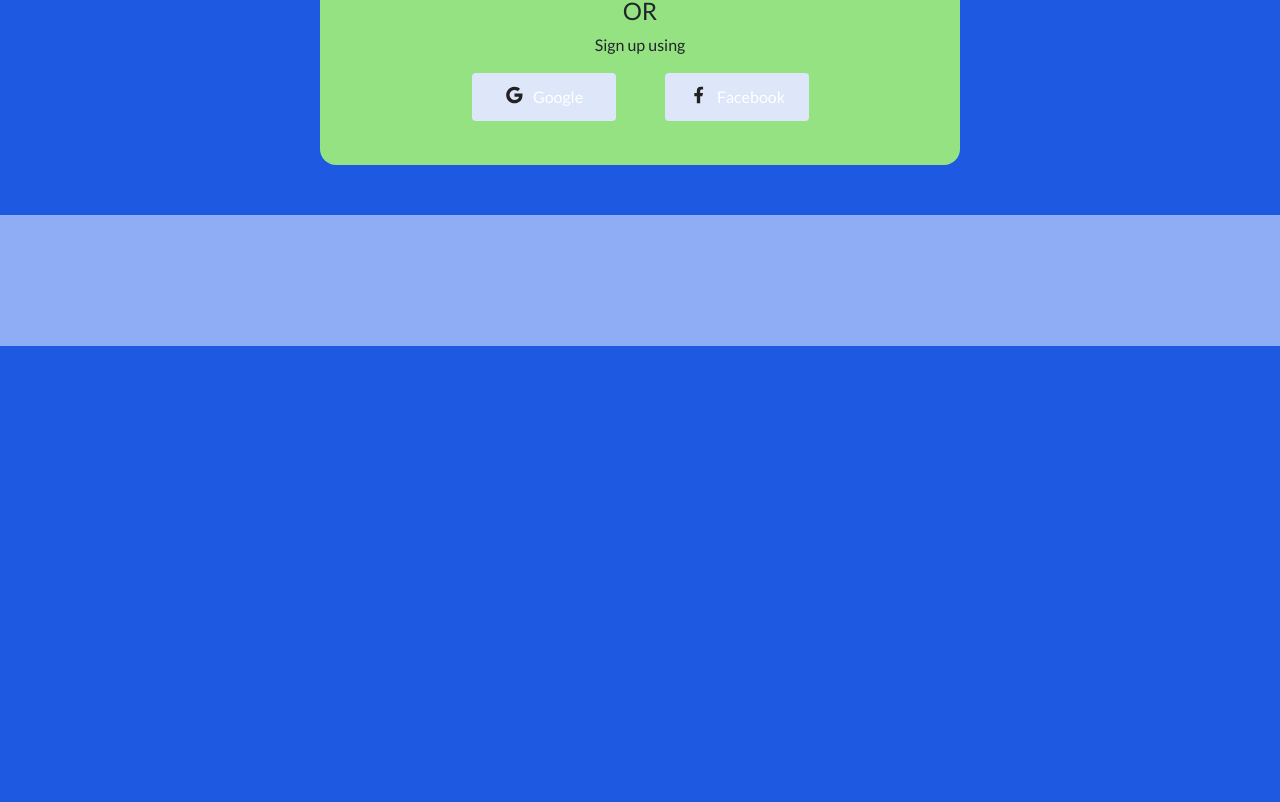
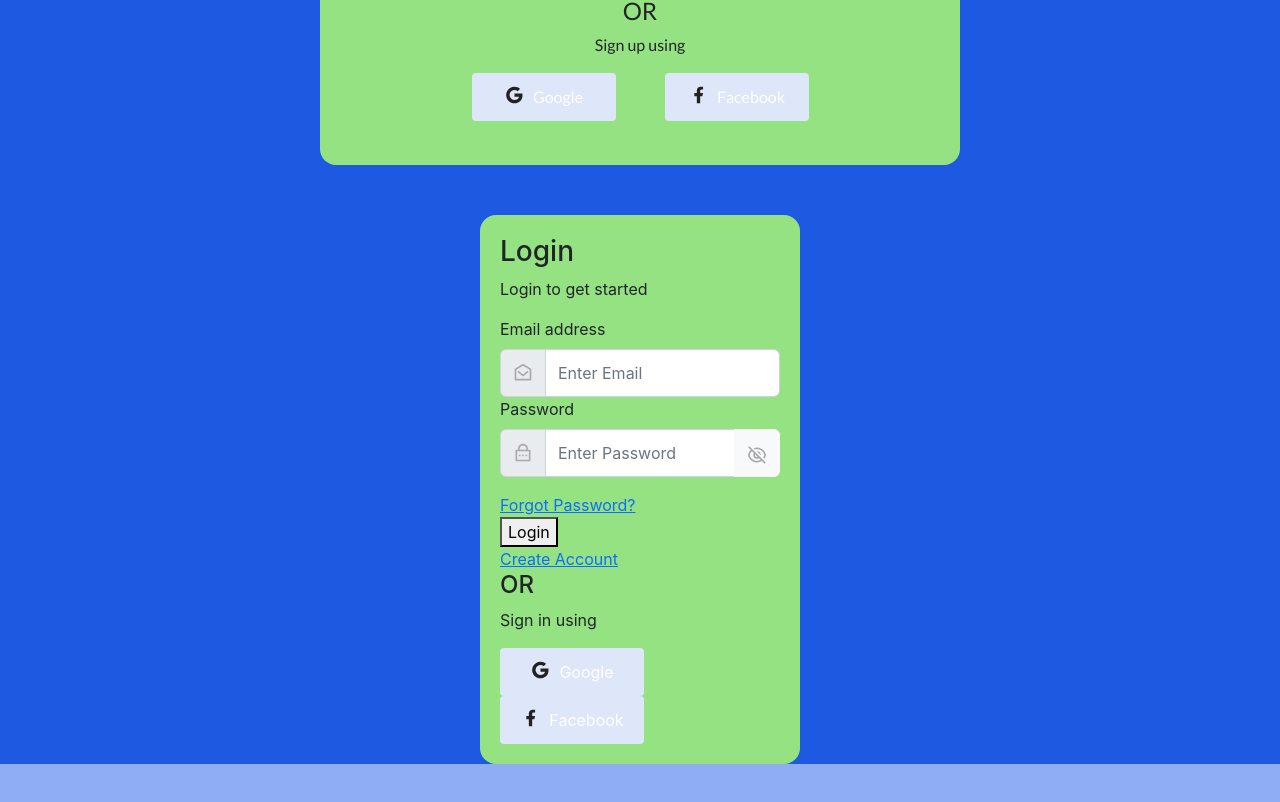
Before and after one commit to mosesrc/WeatherAppTTS-react, a React (Create React App) app: page / in a window 1280 px wide. Shown: the part 698-1500 px from the top of the page. Before the commit the page ends 1044 px from the top, so only its background shows below. Built offline with nearby package versions, Linux system fonts and the light colour scheme.

Commit message:
WEAT-14 Added all elements to component 	- Need to style

```diff
--- a/src/App.js
+++ b/src/App.js
@@ -3,13 +3,17 @@ import "./App.css";
 import Header from "./components/HeaderComponent/header";
 import Footer from "./components/FooterComponent/Footer";
 import NewAccountForm from "./components/NewAccountForm_Component/NewAccountForm";
+import LoginForm from "./components/LoginComponent/LoginForm";
 
 class App extends Component {
   render() {
     return (
       <div>
         <Header />
-        <NewAccountForm />
+        <div>
+          <NewAccountForm />
+          <LoginForm />
+        </div>
         <Footer />
       </div>
     );
--- /dev/null
+++ b/src/components/LoginComponent/LoginForm.css
@@ -0,0 +1,4 @@
+.login-form {
+  padding: 20px;
+  background-color: #95e282;
+}
--- /dev/null
+++ b/src/components/LoginComponent/LoginForm.js
@@ -0,0 +1,89 @@
+import React from "react";
+import "./LoginForm.css";
+
+// 📝: ICONS
+import { ReactComponent as EmailIcon } from "../../assets/svg/form_icons/mail-open-line.svg";
+import { ReactComponent as PasswordIcon } from "../../assets/svg/form_icons/lock-password-line.svg";
+import { ReactComponent as EyeClosedIcon } from "../../assets/svg/form_icons/eye-off-line.svg";
+import { ReactComponent as GoogleIcon } from "../../assets/svg/form_icons/google-fill.svg";
+import { ReactComponent as FacebookIcon } from "../../assets/svg/form_icons/facebook-fill.svg";
+
+function LoginForm() {
+  return (
+    <div className='container w-25 login-form rounded-4'>
+      <div className='row d-flex flex-column'>
+        <div className='col'>
+          <h3>Login</h3>
+          <p>Login to get started</p>
+        </div>
+        <div className='col'>
+          <label htmlFor='exampleInputEmail1' className='form-label'>
+            Email address
+          </label>
+          <div className='input-group'>
+            <span className='input-group-text'>
+              <EmailIcon />
+            </span>
+            <input
+              type='email'
+              className='mb-0 form-control'
+              id='exampleInputEmail1'
+              aria-describedby='emailHelp'
+              placeholder='Enter Email'
+            />
+          </div>
+        </div>
+        <div className='col'>
+          <label htmlFor='passwordInput' className='form-label'>
+            Password
+          </label>
+          <div className='input-group mb-3'>
+            <span className='input-group-text'>
+              <PasswordIcon />
+            </span>
+            <input
+              type='password'
+              className='form-control'
+              id='passwordInput'
+              placeholder='Enter Password'
+            />
+            <button className='btn btn-light'>
+              <EyeClosedIcon />
+            </button>
+          </div>
+        </div>
+        <div className='col'>
+          <a href='#'>Forgot Password?</a>
+        </div>
+        <div className='col'>
+          <button>Login</button>
+        </div>
+        <div className='col'>
+          <a href='#'>Create Account</a>
+        </div>
+        <div className='col'>
+          <h4>OR</h4>
+        </div>
+        <div className='col'>
+          <p>Sign in using</p>
+        </div>
+        <div className='col'>
+          <button className='btn btn-secondary social-btns'>
+            <div className='d-flex justify-content-center'>
+              <GoogleIcon className='me-2' />
+              <span>Google</span>
+            </div>
+          </button>
+          <button className='btn btn-secondary social-btns'>
+            <div className='d-flex justify-content-center'>
+              <FacebookIcon className='me-2' />
+              <span>Facebook</span>
+            </div>
+          </button>
+        </div>
+      </div>
+    </div>
+  );
+}
+
+export default LoginForm;
--- a/src/components/NewAccountForm_Component/NewAccountForm.js
+++ b/src/components/NewAccountForm_Component/NewAccountForm.js
@@ -79,7 +79,7 @@ function NewAccountForm() {
                 <input
                   type='email'
                   className='mb-0 form-control'
-                  id='exampleInputEmail1'
+                  id='emailHelp'
                   aria-describedby='emailHelp'
                   placeholder='Enter Email'
                 />
@@ -87,7 +87,7 @@ function NewAccountForm() {
               <div id='emailHelp' className='mt-0 form-text'>
                 We'll never share your email with anyone else.
               </div>
-              <label htmlFor='exampleInputPassword1' className='form-label'>
+              <label htmlFor='passwordInput' className='form-label'>
                 Password
               </label>
               <div className='input-group mb-3'>
```
